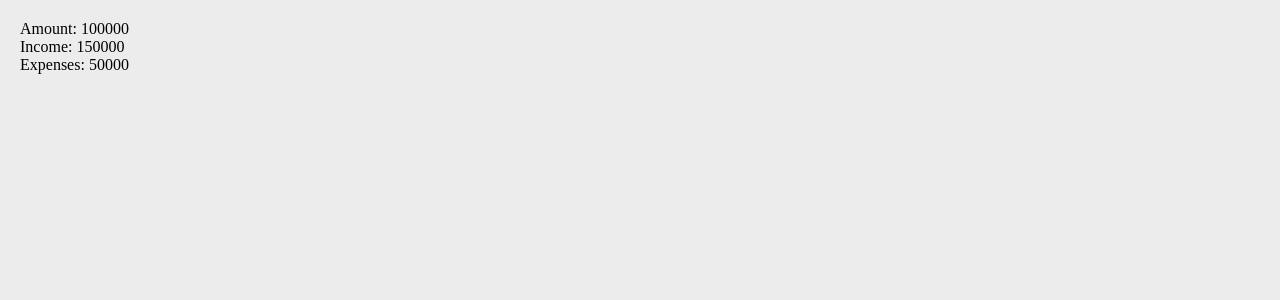
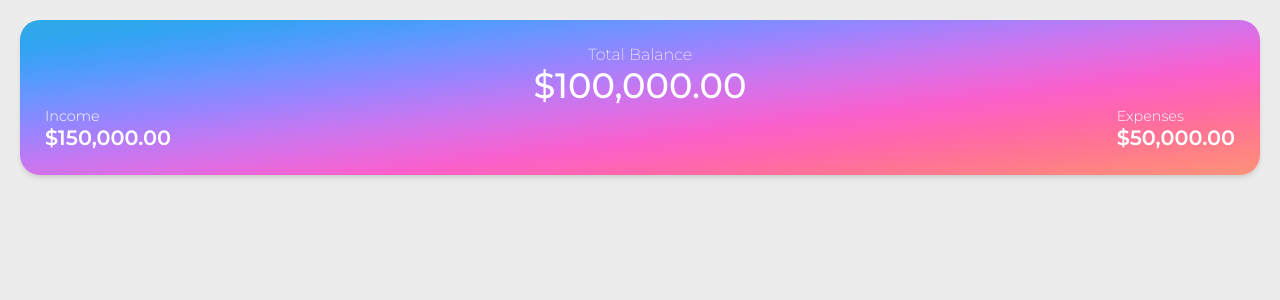
Before and after one commit to johncardozo/frontend-intermedio, an Angular app in the folder angular-expenses-tracker/: page / in a window 1280 px wide. Shown: the top 300 px of the page. Built offline with nearby package versions, Linux system fonts and the light colour scheme.

Commit message:
Angular: Estilo final SCSS del componente Balance

```diff
--- a/angular-expenses-tracker/src/app/components/balance/balance.component.html
+++ b/angular-expenses-tracker/src/app/components/balance/balance.component.html
@@ -1,5 +1,16 @@
-<div *ngIf="balance">
-  <p>Amount: {{ balance.amount }}</p>
-  <p>Income: {{ balance.income }}</p>
-  <p>Expenses: {{ balance.expenses }}</p>
+<div *ngIf="balance" class="balance">
+  <div class="balance__header">
+    <h4>Total Balance</h4>
+    <h2>{{ balance.amount | currency }}</h2>
+  </div>
+  <div class="balance__info">
+    <div>
+      <h4>Income</h4>
+      <h3>{{ balance.income | currency }}</h3>
+    </div>
+    <div>
+      <h4>Expenses</h4>
+      <h3>{{ balance.expenses | currency }}</h3>
+    </div>
+  </div>
 </div>
--- a/angular-expenses-tracker/src/app/components/balance/balance.component.scss
+++ b/angular-expenses-tracker/src/app/components/balance/balance.component.scss
@@ -0,0 +1,49 @@
+@use "../../../styles" as s;
+
+.balance {
+  background-image: linear-gradient(
+    to right bottom,
+    #2ea9e4,
+    #31a4f2,
+    #4e9cfc,
+    #7392ff,
+    #9984ff,
+    #c079f3,
+    #df6de3,
+    #f960ce,
+    #ff65b0,
+    #ff7297,
+    #ff8284,
+    #fb937a
+  );
+  box-shadow: rgba(0, 0, 0, 0.1) 0px 4px 6px -1px,
+    rgba(0, 0, 0, 0.06) 0px 2px 4px -1px;
+  border-radius: 20px;
+  padding: 25px;
+  color: #fff;
+  font-family: s.$font-family;
+
+  &__header {
+    h4 {
+      font-weight: 200;
+      text-align: center;
+    }
+    h2 {
+      font-size: 2.2rem;
+      text-align: center;
+      font-weight: 500;
+    }
+  }
+  &__info {
+    display: flex;
+    justify-content: space-between;
+    h4 {
+      font-weight: 300;
+      font-size: 0.9rem;
+    }
+    h3 {
+      font-weight: 600;
+      font-size: 1.3rem;
+    }
+  }
+}
```
